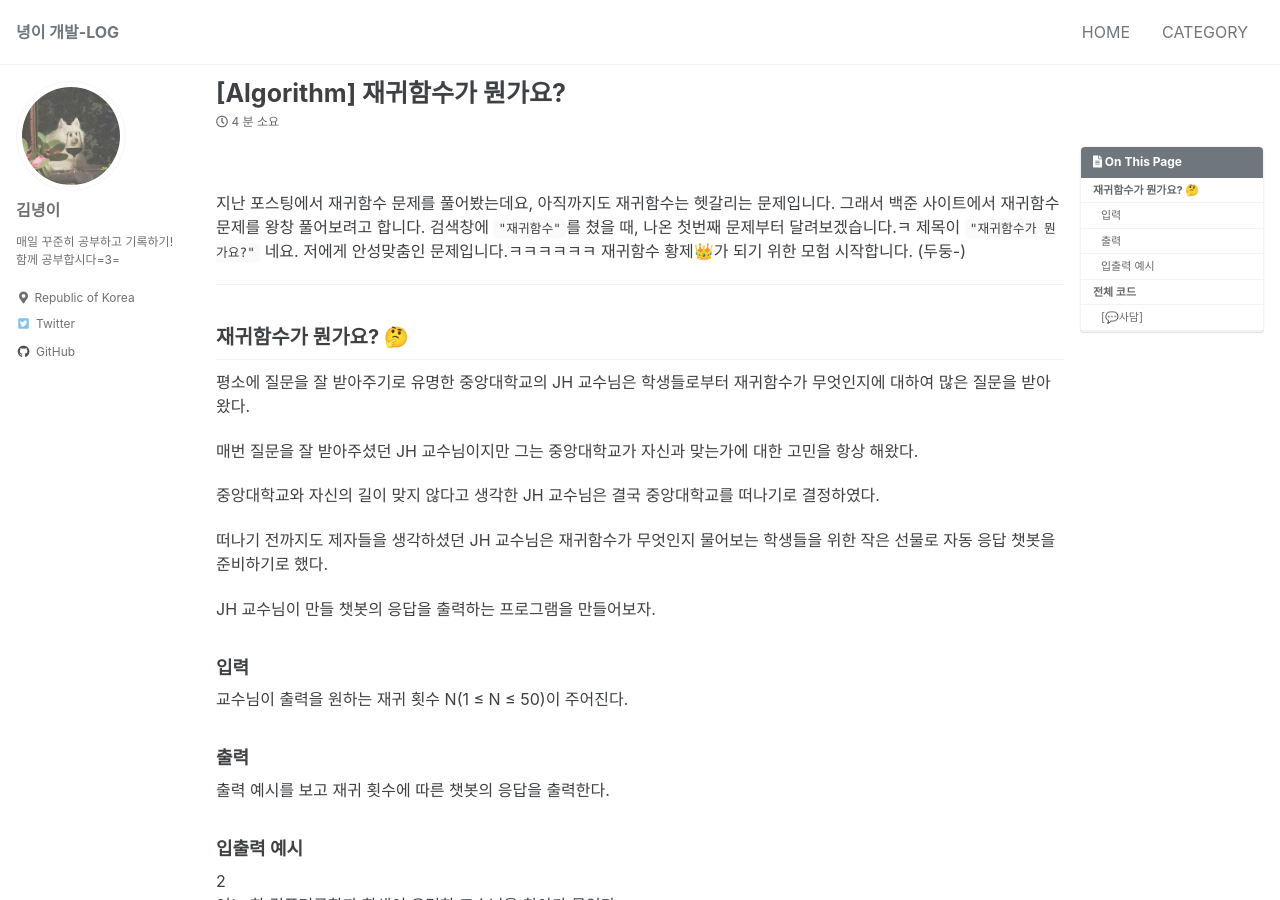
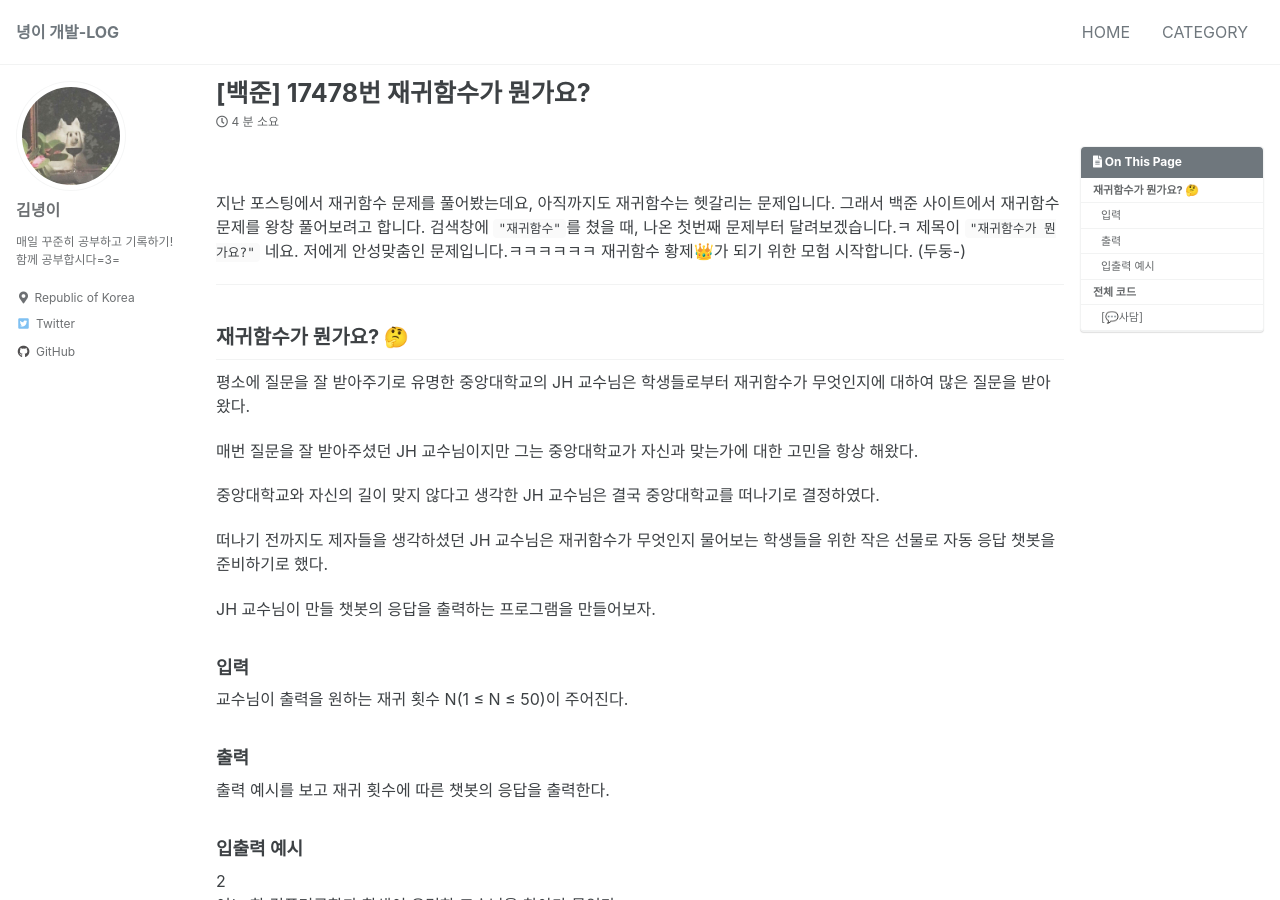
Before and after one commit to donnyrla10/donnyrla10.github.io, a Jekyll site: the page built from _posts/Algorithm/2021-12-03-recursive02.md, in a window 1280 px wide and 900 px high. Built offline with Jekyll 4.4.1, drawn with Linux system fonts in a browser that asks for light colours; cached includes are drawn as plain includes; comment, search, counter and statistics services are not loaded; some of the changed text lies outside the part shown.

Commit message:
change category

```diff
--- a/_posts/Algorithm/2021-12-03-recursive02.md
+++ b/_posts/Algorithm/2021-12-03-recursive02.md
@@ -1,16 +1,15 @@
 ---
-title: "[Algorithm] 재귀함수가 뭔가요?"
+title: "[백준] 17478번 재귀함수가 뭔가요?"
 excerpt: "재귀함수 문제 풀기"
 categories:
-    - Algorithm
+    - Baekjoon
 tags:
-    - [Algorithm, Recursive Function]
+    - [Algorithm, Recursive Function, Baekjoon]
 toc: true
 toc_sticky: true
 date: 2021-12-03
 ---
 <br>
-
 
 지난 포스팅에서 재귀함수 문제를 풀어봤는데요, 아직까지도 재귀함수는 헷갈리는 문제입니다.
 그래서 백준 사이트에서 재귀함수 문제를 왕창 풀어보려고 합니다.
```
